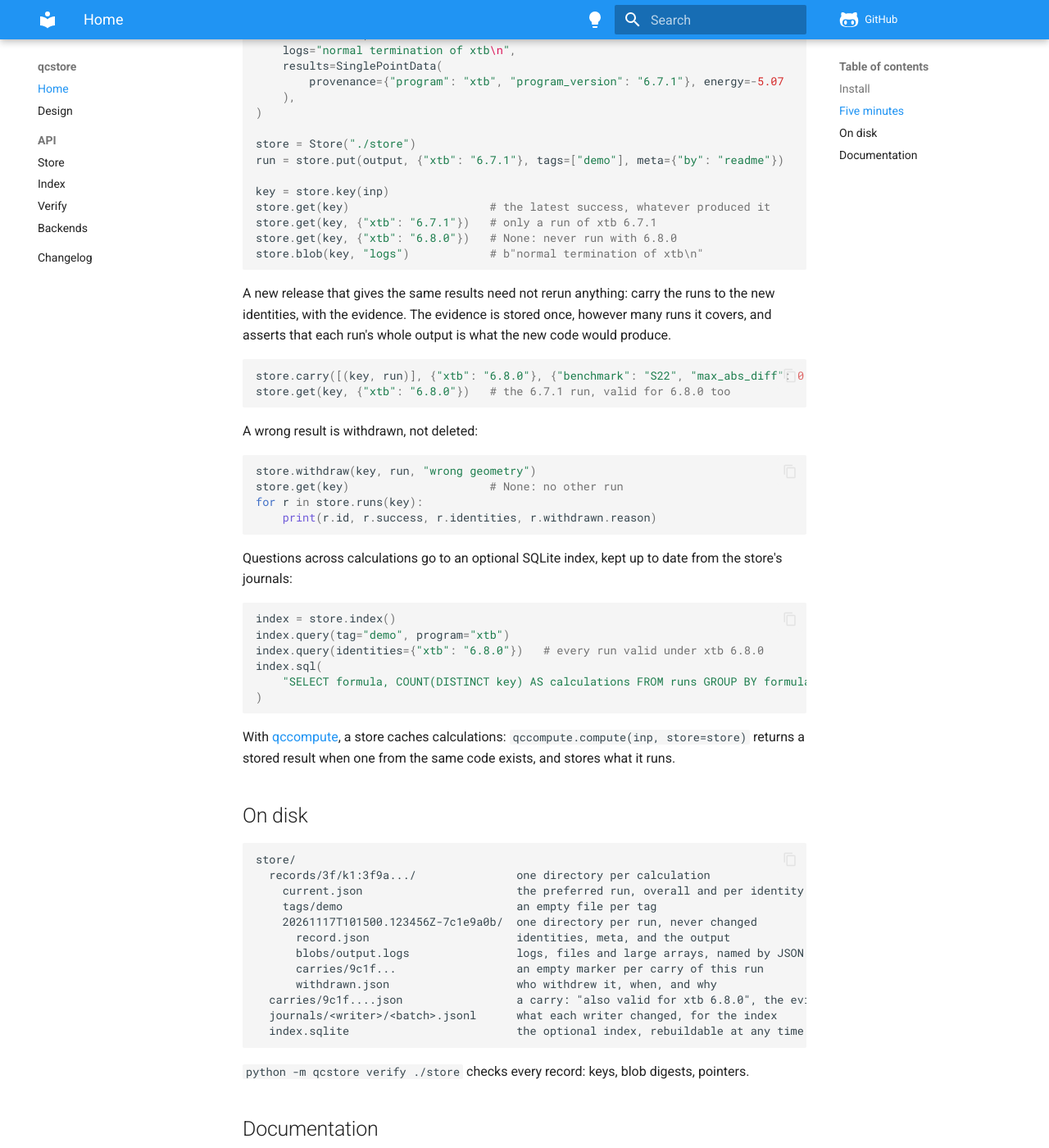
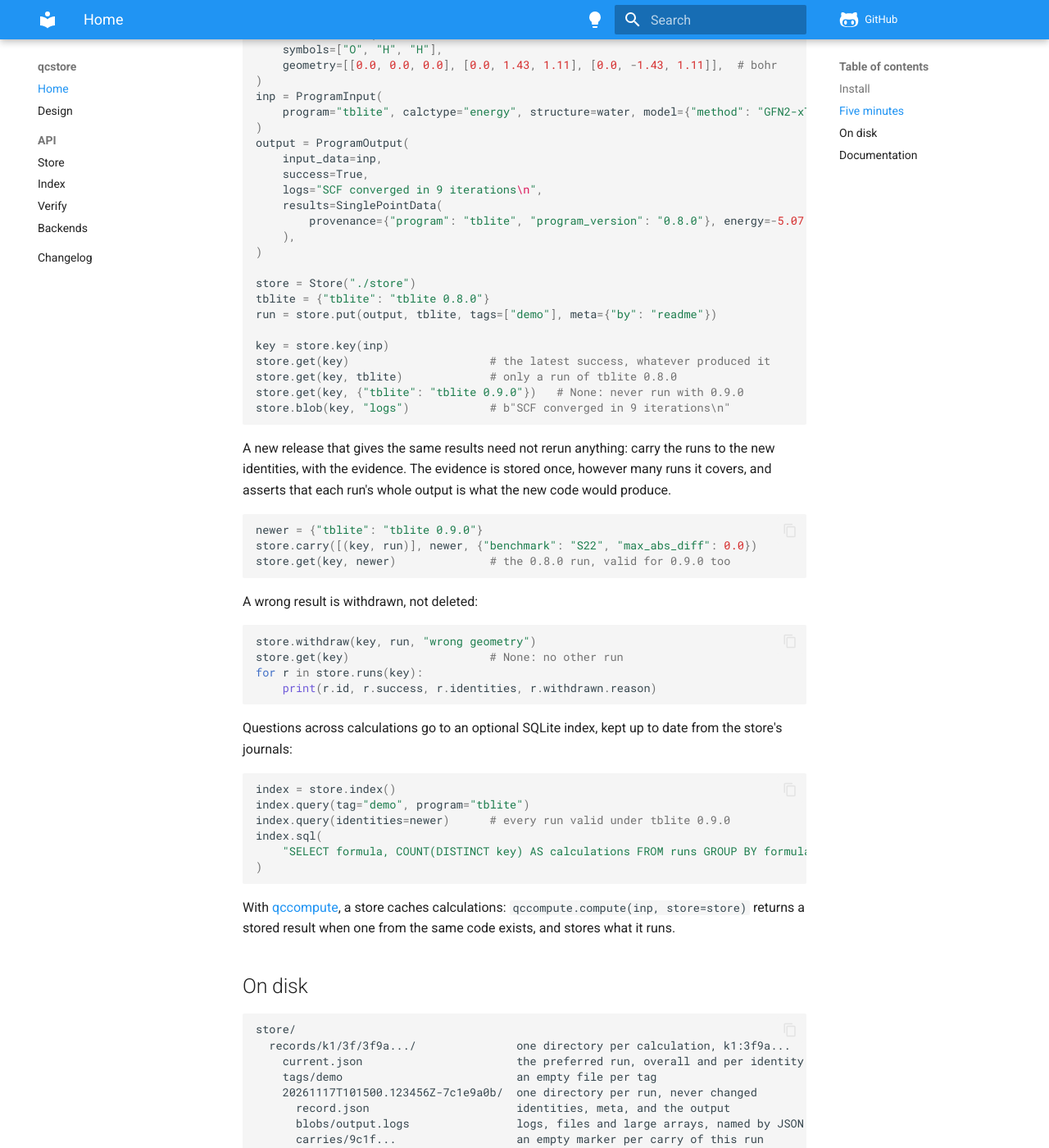
Before and after one commit to atomsforhumanity/qcstore, an MkDocs documentation site: the page built from docs/index.md, in a window 1280 px wide and 1400 px high, scrolled down 844 px. Shown: the whole window at 82% size. Built offline with MkDocs 1.6.1 and Material for MkDocs 9.7.7, drawn with Linux system fonts in a browser that asks for light colours; comment, search, counter and statistics services are not loaded; some of the changed text lies outside the part shown.

Commit message:
Windows-safe record paths, qcstore.__version__, realistic identities (atomsforhumanity/afh-stack#30)
A key k1:<hash> lives in records/k1/<2 hex>/<hash>/: no colon in any name.
Tags may not end with a dot or take a name Windows reserves. verify reports
every path under records/ that is not part of the layout, such as a 0.1.0a1
store's directories. The README pins the alpha install line and shows
identities as qccompute records them (a library's "tblite 0.8.0", an
executable's sha256).

Co-Authored-By: Claude Opus 5.5 <noreply@anthropic.com>
Claude-Session: https://claude.ai/code/session_01BXhkvca34YTq6vj4DNytwh

````diff
--- a/README.md
+++ b/README.md
@@ -10,16 +10,22 @@ Python standard library.
 
 ## Install
 
+qcstore is in alpha. Install it with the alpha releases of the rest of the stack:
+
 ```sh
-pip install qcstore
+uv pip install --prerelease=allow "qcdata==0.24.0a2" "qccompute[qccodec]==0.23.0a1" "qcstore==0.1.0a1"
 ```
 
 ## Five minutes
 
 A store files each calculation under its key, `qcdata.calculation_key(inp)`: the input
-alone. Each run also records the *numerics identity* of every program that produced it
-(`{"xtb": "6.7.1"}`), so results of different code stay apart while the key stays the
-same across releases.
+alone. Each run also records the *numerics identity* of every program that produced it,
+so results of different code stay apart while the key stays the same across releases.
+With qccompute, the runner supplies the identities: it asks each program for a string
+that changes whenever its results may change. For a Python library that is its name and
+version (`{"tblite": "tblite 0.8.0"}`); for an external executable, the sha256 of the
+file (`{"xtb": "sha256:9c1f…"}`); for a program with numerics epochs, the epoch.
+`qccompute.Runner().identities(inp)` shows them for an input.
 
 ```python
 from qcdata import ProgramInput, ProgramOutput, SinglePointData, Structure
@@ -30,25 +36,26 @@ water = Structure(
     geometry=[[0.0, 0.0, 0.0], [0.0, 1.43, 1.11], [0.0, -1.43, 1.11]],  # bohr
 )
 inp = ProgramInput(
-    program="xtb", calctype="energy", structure=water, model={"method": "gfn2"}
+    program="tblite", calctype="energy", structure=water, model={"method": "GFN2-xTB"}
 )
 output = ProgramOutput(
     input_data=inp,
     success=True,
-    logs="normal termination of xtb\n",
+    logs="SCF converged in 9 iterations\n",
     results=SinglePointData(
-        provenance={"program": "xtb", "program_version": "6.7.1"}, energy=-5.07
+        provenance={"program": "tblite", "program_version": "0.8.0"}, energy=-5.07
     ),
 )
 
 store = Store("./store")
-run = store.put(output, {"xtb": "6.7.1"}, tags=["demo"], meta={"by": "readme"})
+tblite = {"tblite": "tblite 0.8.0"}
+run = store.put(output, tblite, tags=["demo"], meta={"by": "readme"})
 
 key = store.key(inp)
 store.get(key)                     # the latest success, whatever produced it
-store.get(key, {"xtb": "6.7.1"})   # only a run of xtb 6.7.1
-store.get(key, {"xtb": "6.8.0"})   # None: never run with 6.8.0
-store.blob(key, "logs")            # b"normal termination of xtb\n"
+store.get(key, tblite)             # only a run of tblite 0.8.0
+store.get(key, {"tblite": "tblite 0.9.0"})   # None: never run with 0.9.0
+store.blob(key, "logs")            # b"SCF converged in 9 iterations\n"
 ```
 
 A new release that gives the same results need not rerun anything: carry the runs to the
@@ -56,8 +63,9 @@ new identities, with the evidence. The evidence is stored once, however many run
 covers, and asserts that each run's whole output is what the new code would produce.
 
 ```python
-store.carry([(key, run)], {"xtb": "6.8.0"}, {"benchmark": "S22", "max_abs_diff": 0.0})
-store.get(key, {"xtb": "6.8.0"})   # the 6.7.1 run, valid for 6.8.0 too
+newer = {"tblite": "tblite 0.9.0"}
+store.carry([(key, run)], newer, {"benchmark": "S22", "max_abs_diff": 0.0})
+store.get(key, newer)              # the 0.8.0 run, valid for 0.9.0 too
 ```
 
 A wrong result is withdrawn, not deleted:
@@ -74,8 +82,8 @@ store's journals:
 
 ```python
 index = store.index()
-index.query(tag="demo", program="xtb")
-index.query(identities={"xtb": "6.8.0"})   # every run valid under xtb 6.8.0
+index.query(tag="demo", program="tblite")
+index.query(identities=newer)      # every run valid under tblite 0.9.0
 index.sql(
     "SELECT formula, COUNT(DISTINCT key) AS calculations FROM runs GROUP BY formula"
 )
@@ -89,7 +97,7 @@ from the same code exists, and stores what it runs.
 
 ```text
 store/
-  records/3f/k1:3f9a.../               one directory per calculation
+  records/k1/3f/3f9a.../               one directory per calculation, k1:3f9a...
     current.json                       the preferred run, overall and per identity set
     tags/demo                          an empty file per tag
     20261117T101500.123456Z-7c1e9a0b/  one directory per run, never changed
@@ -97,7 +105,7 @@ store/
       blobs/output.logs                logs, files and large arrays, named by JSON path
       carries/9c1f...                  an empty marker per carry of this run
       withdrawn.json                   who withdrew it, when, and why
-  carries/9c1f....json                 a carry: "also valid for xtb 6.8.0", the evidence
+  carries/9c1f....json                 a carry: "also valid for tblite 0.9.0", the evidence
   journals/<writer>/<batch>.jsonl      what each writer changed, for the index
   index.sqlite                         the optional index, rebuildable at any time
 ```
````
Also changed, not shown: CHANGELOG.md (+10 -0 lines), docs/design.md (+14 -8 lines), src/qcstore/__init__.py (+7 -2 lines), 6 other files.
